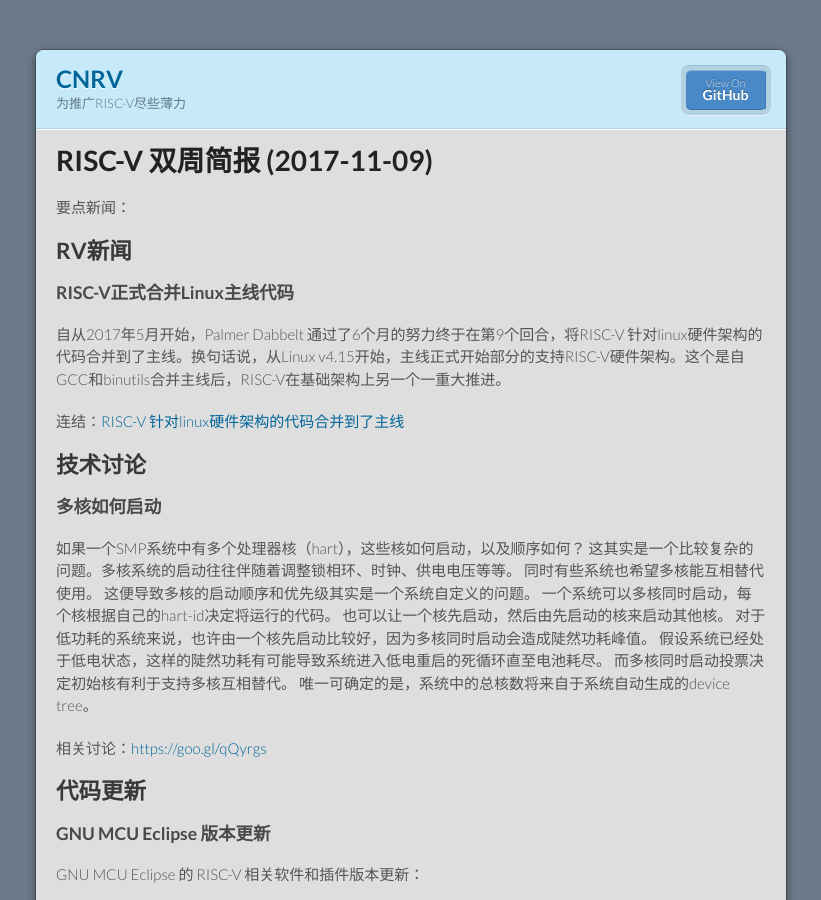
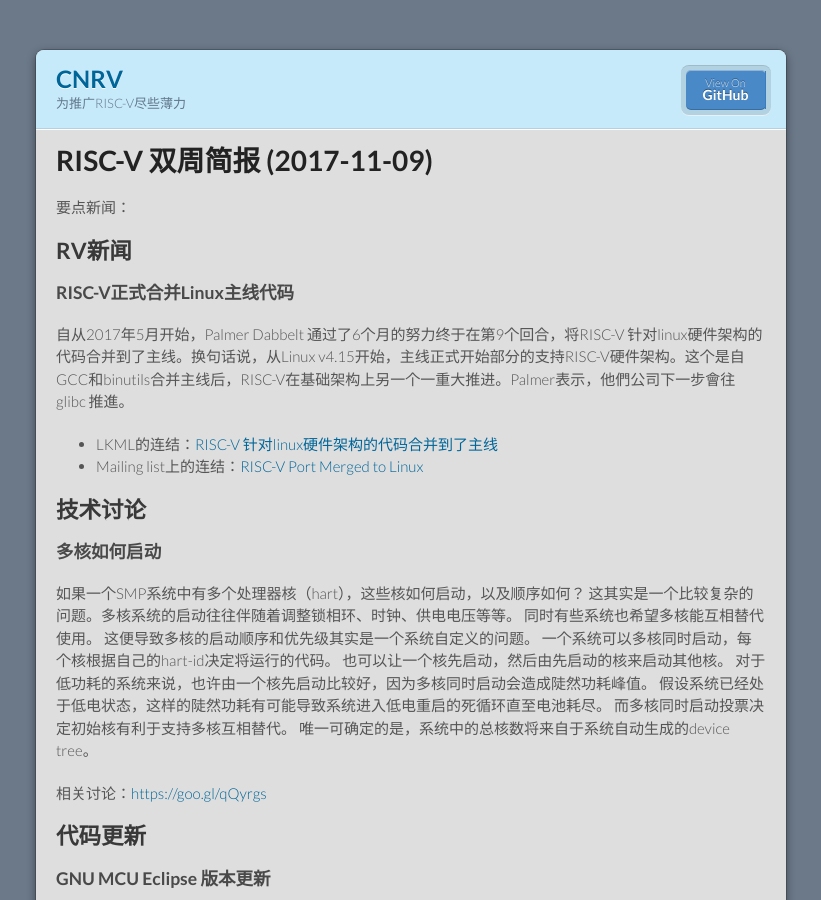
Before and after one commit to cnrv/home, a Jekyll site: the page built from bi-week-rpts/2017-11-23.md, in a window 1280 px wide and 900 px high. Shown: the whole window, without its empty margins (229-1050 px from the left). Built offline with Jekyll 4.4.1, drawn with Linux system fonts in a browser that asks for light colours; Markdown is read by kramdown in place of the engine named in the settings; comment, search, counter and statistics services are not loaded; our own code applies the rules of GitHub Pages for plain Markdown files.

Commit message:
在linux的新聞加入glibc的東西。

```diff
--- a/bi-week-rpts/2017-11-23.md
+++ b/bi-week-rpts/2017-11-23.md
@@ -10,9 +10,11 @@
 ## RV新闻
 
 ### RISC-V正式合并Linux主线代码
-自从2017年5月开始，Palmer Dabbelt 通过了6个月的努力终于在第9个回合，将RISC-V 针对linux硬件架构的代码合并到了主线。换句话说，从Linux v4.15开始，主线正式开始部分的支持RISC-V硬件架构。这个是自GCC和binutils合并主线后，RISC-V在基础架构上另一个一重大推进。
+自从2017年5月开始，Palmer Dabbelt 通过了6个月的努力终于在第9个回合，将RISC-V 针对linux硬件架构的代码合并到了主线。换句话说，从Linux v4.15开始，主线正式开始部分的支持RISC-V硬件架构。这个是自GCC和binutils合并主线后，RISC-V在基础架构上另一个一重大推进。Palmer表示，他們公司下一步會往 glibc 推進。
 
-连结：[RISC-V 针对linux硬件架构的代码合并到了主线](https://git.kernel.org/pub/scm/linux/kernel/git/torvalds/linux.git/commit/?id=b293fca43be544483b6488d33ad4b3ed55881064)
++ LKML的连结：[RISC-V 针对linux硬件架构的代码合并到了主线](https://git.kernel.org/pub/scm/linux/kernel/git/torvalds/linux.git/commit/?id=b293fca43be544483b6488d33ad4b3ed55881064)
++ Mailing list上的连结：[RISC-V Port Merged to Linux](https://groups.google.com/a/groups.riscv.org/d/msgid/sw-dev/mhng-cb4edd6d-dfc8-4fdf-a007-a67060d50a4b%40palmer-si-x1c4)
+
 
 
 
```
